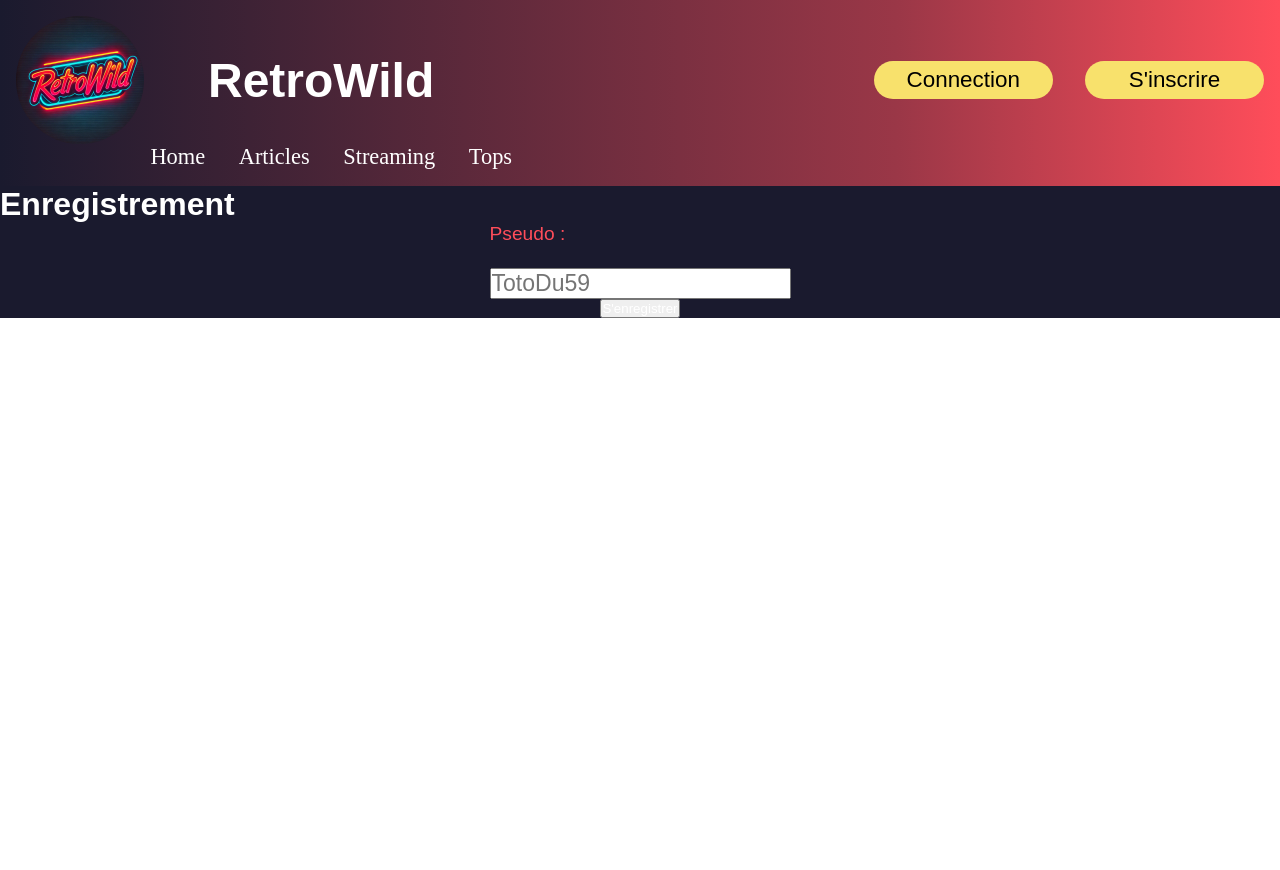
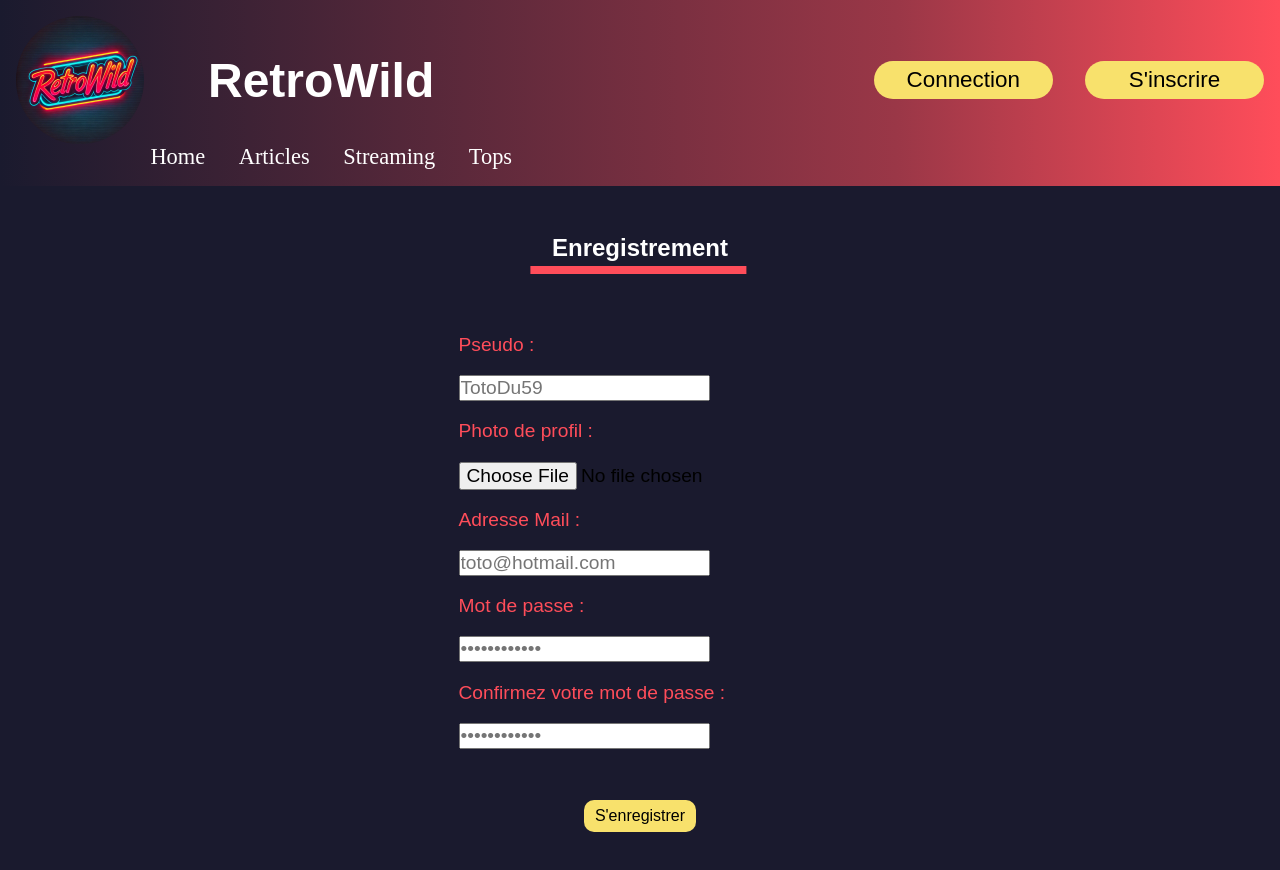
Before and after one commit to RomainVarra/RetroWild, a React (Vite) app in the folder client/: page /register in a window 1280 px wide. Shown: the top 870 px of the page. Before the commit the page ends 800 px from the top, so only its background shows below. Built offline with nearby package versions, Linux system fonts and the light colour scheme; a web font is replaced by a local one.

Commit message:
finish userForm and completed formStyle

```diff
--- a/client/src/components/User/Register.tsx
+++ b/client/src/components/User/Register.tsx
@@ -13,6 +13,7 @@ function Register({ onSubmit }: UserFormRegisterType) {
     watch,
     formState: { errors },
   } = useForm<registerType>();
+
   return (
     <form className={style.formRegister}>
       <section className={style.pseudo}>
@@ -40,8 +41,97 @@ function Register({ onSubmit }: UserFormRegisterType) {
             <span className={style.errorMessage}>{errors.pseudo.message}</span>
           )}
         </label>
+        <label htmlFor="photo" className={style.photoLabel}>
+          Photo de profil :
+          <input
+            type="file"
+            id="photo"
+            accept=".jpg,.png,.jpeg"
+            className={style.photoInput}
+            {...register("photo")}
+          />
+        </label>
+        {errors.photo && (
+          <span className={style.errorMessage}>{errors.photo.message}</span>
+        )}
+        <label htmlFor="email" className={style.emailLabel}>
+          Adresse Mail :
+          <input
+            placeholder="toto@hotmail.com"
+            {...register("email", {
+              required: "Le champ est requis",
+              pattern: {
+                value:
+                  /^[a-zA-Z0-9.!#$%&'*+\/=?^_`{|}~-]+@[a-zA-Z0-9](?:[a-zA-Z0-9-]{0,61}[a-zA-Z0-9])?(?:\.[a-zA-Z0-9](?:[a-zA-Z0-9-]{0,61}[a-zA-Z0-9])?)*$/,
+                message: "Adresse email invalide",
+              },
+            })}
+            className={style.emailInput}
+            type="email"
+            id="email"
+          />
+          {typeof errors.email?.message === "string" && (
+            <span className={style.errorMessage}>{errors.email.message}</span>
+          )}
+        </label>
+        <label htmlFor="password" className={style.passwordLabel}>
+          Mot de passe :
+          <input
+            placeholder="••••••••••••"
+            {...register("password", {
+              required: "Le champ est requis",
+              pattern: {
+                value:
+                  /^(?=.*[A-Z])(?=.*[a-z])(?=.*\d)(?=.*[^\w\d\s:])[^\s]{12,30}$/,
+                message:
+                  "Le mot de passe doit contenir au moins une majuscule, une minuscule, un chiffre et un caractère spécial.",
+              },
+              minLength: {
+                value: 12,
+                message: "Le mot de passe doit contenir au moins 12 caractères",
+              },
+              maxLength: {
+                value: 30,
+                message:
+                  "Le mot de passe ne peut pas contenir plus de 30 caractères",
+              },
+            })}
+            type="password"
+            id="password"
+            className={style.passwordInput}
+          />
+          {typeof errors.password?.message === "string" && (
+            <span className={style.errorMessage}>
+              {errors.password.message}
+            </span>
+          )}
+        </label>
+        <label htmlFor="confirmPassword" className={style.confirmPasswordLabel}>
+          Confirmez votre mot de passe :
+          <input
+            placeholder="••••••••••••"
+            {...register("confirmPassword", {
+              required: "Le champ est requis",
+              validate: (value) => {
+                if (watch("password") !== value) {
+                  return "Les mots de passe ne correspondent pas";
+                }
+              },
+            })}
+            type="password"
+            id="confirmPassword"
+            className={style.confirmPasswordInput}
+          />
+          {typeof errors.confirmPassword?.message === "string" && (
+            <span className={style.errorMessage}>
+              {errors.confirmPassword.message}
+            </span>
+          )}
+        </label>
       </section>
-      <button type="submit">S'enregistrer</button>
+      <button type="submit" className={style.submitButton}>
+        S'enregistrer
+      </button>
     </form>
   );
 }
--- a/client/src/components/User/register.module.css
+++ b/client/src/components/User/register.module.css
@@ -5,18 +5,44 @@
   align-items: center;
 }
 
-.pseudoLabel {
+.pseudoLabel,
+.photoLabel,
+.emailLabel,
+.passwordLabel,
+.confirmPasswordLabel {
   display: block;
   color: #ff4d5a;
   font-size: 1.2em;
 }
-.pseudoInput {
-  margin-top: 1em;
+.pseudoInput,
+.emailInput,
+.photoInput,
+.passwordInput,
+.confirmPasswordInput {
+  margin: 1em 0;
   display: block;
-  font-size: 1.2em;
+  font-size: 1em;
   color: black;
 }
 
 .errorMessage {
   color: red;
 }
+
+.submitButton {
+  margin-bottom: 5em;
+  margin-top: 2em;
+  color: black;
+  border: none;
+  background-color: var(--tertiary-color);
+  font-size: 1em;
+  width: 7em;
+  height: 2em;
+  border-radius: 10px;
+  cursor: pointer;
+}
+
+.submitButton:hover {
+  background-color: var(--primary-color);
+  color: white;
+}
--- a/client/src/pages/ClientPages/AuthPages/RegisterPage.tsx
+++ b/client/src/pages/ClientPages/AuthPages/RegisterPage.tsx
@@ -1,15 +1,16 @@
 import Register from "../../../components/User/Register";
 import type { registerType } from "../../../types/user.type";
+import style from "./register.module.css";
 
 function RegisterPage() {
   const handleSubmit = (data: registerType) => {
     data;
   };
   return (
-    <>
-      <h1>Enregistrement</h1>
+    <section className={style.registerSection}>
+      <h1 className={style.registerTitle}>Enregistrement</h1>
       <Register onSubmit={handleSubmit} />
-    </>
+    </section>
   );
 }
 
--- /dev/null
+++ b/client/src/pages/ClientPages/AuthPages/register.module.css
@@ -0,0 +1,19 @@
+.registerSection {
+  display: flex;
+  flex-direction: column;
+  padding-top: 3em;
+}
+
+.registerTitle {
+  position: relative;
+  text-align: center;
+  margin-bottom: 3em;
+}
+.registerTitle::before {
+  position: absolute;
+  content: "";
+  border-bottom: 8px solid #ff4d5a;
+  width: 9em;
+  transform: translateX(-10%);
+  top: 2rem;
+}
--- a/client/src/types/user.type.ts
+++ b/client/src/types/user.type.ts
@@ -2,5 +2,6 @@ export type registerType = {
   pseudo: string;
   email: string;
   password: string;
+  confirmPassword: string;
   photo: string;
 };
```
